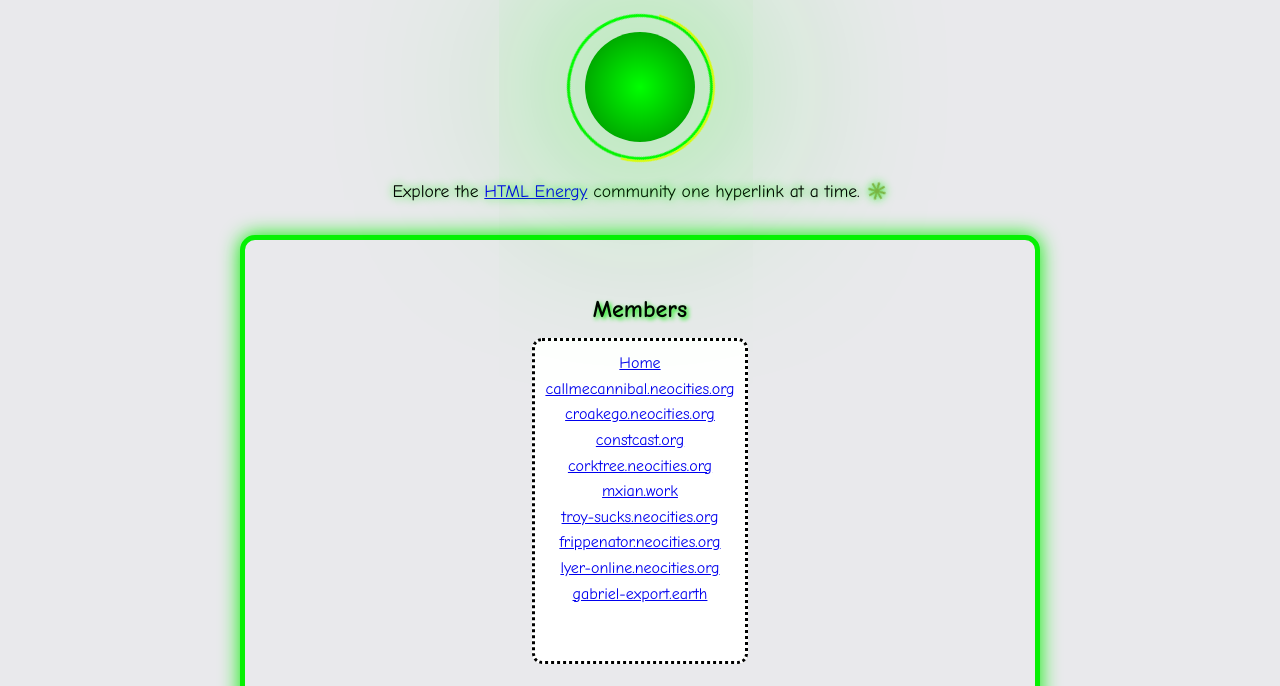
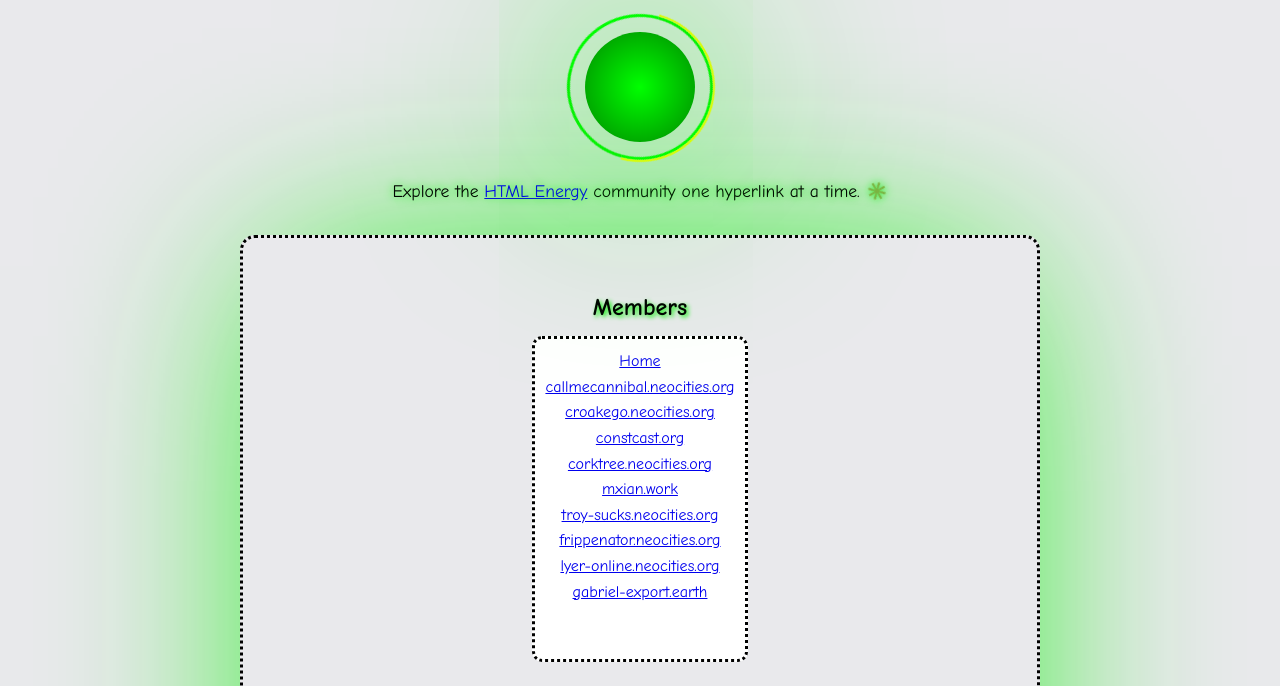
Before and after one commit to gchartier/html-energy-webring, a plain HTML site: page index.html in a window 1280 px wide. Shown: the part 114-800 px from the top of the page. Drawn offline with Linux system fonts and the light colour scheme.

Commit message:
update border box shadow of main container

```diff
--- a/index.html
+++ b/index.html
@@ -23,12 +23,14 @@
             }
 
             main {
-                border: 5px solid #06f103;
+                border: 3px dotted #000000;
                 background: #e9e9ec;
                 padding: 30px;
                 margin: 20px auto;
                 border-radius: 15px;
-                box-shadow: 0 0 20px #06f103;
+                box-shadow: 0px 0px 197px -32px rgba(6, 241, 3, 0.93);
+                -webkit-box-shadow: 0px 0px 197px -32px rgba(6, 241, 3, 0.93);
+                -moz-box-shadow: 0px 0px 197px -32px rgba(6, 241, 3, 0.93);
                 display: flex;
                 flex-direction: column;
                 align-items: center;
```
